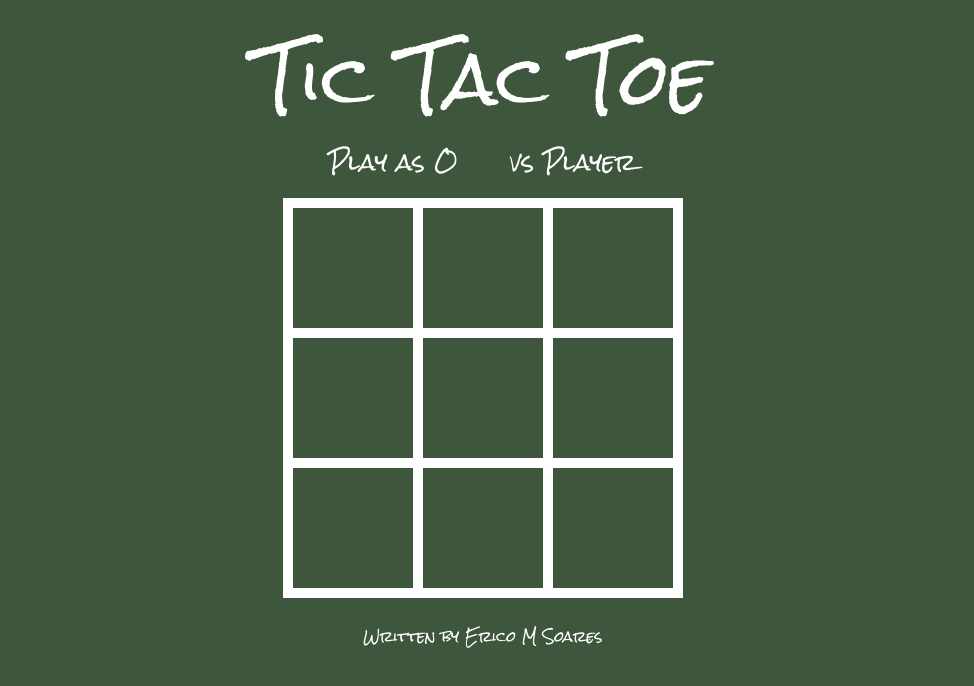
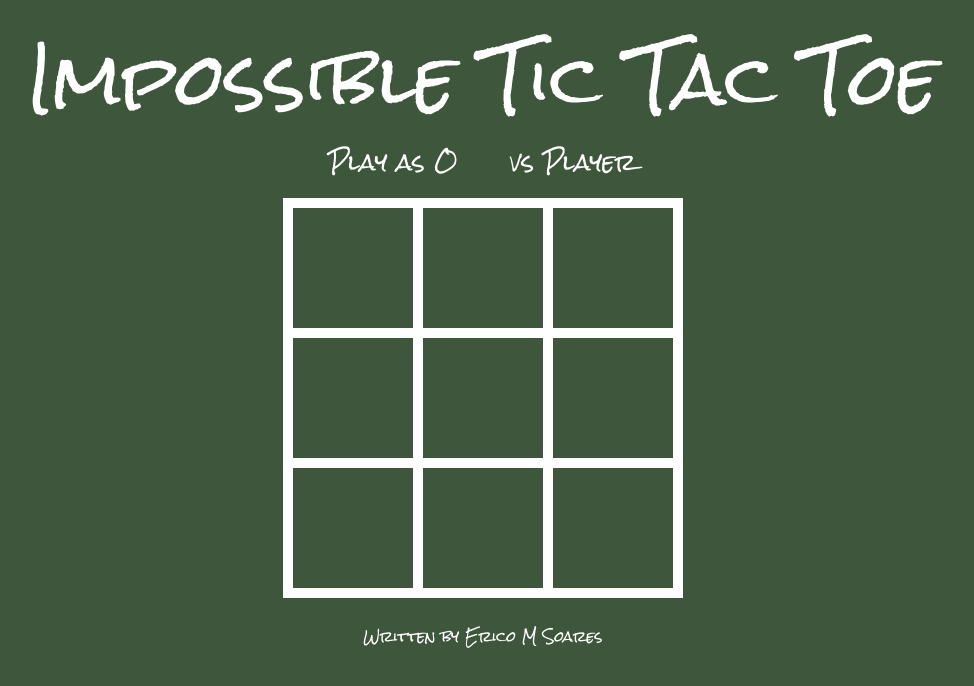
Before and after one commit to ericoSoares/minimax-tic-tac-toe, a plain HTML site: page index.html in a window 1280 px wide. Shown: the whole page, without its empty margins (157-1131 px from the left). Drawn offline with nearby package versions, Linux system fonts and the light colour scheme.

Commit message:
Update index.html

```diff
--- a/index.html
+++ b/index.html
@@ -3,7 +3,7 @@
 
 <head>
   <meta charset="UTF-8">
-  <title>Tic Tac Toe</title>
+  <title>Impossible Tic Tac Toe</title>
   <link rel="stylesheet" type="text/css" href="//fonts.googleapis.com/css?family=Rock+Salt" />
 <link rel="stylesheet" type="text/css" href="//fonts.googleapis.com/css?family=Permanent+Marker" />
 
@@ -17,7 +17,7 @@
 <body>
 
 
-<h1 class="text-center">Tic Tac Toe</h1>
+<h1 class="text-center">Impossible Tic Tac Toe</h1>
 
 <div class="container">
   <div id="buttonMenu" class="text-center">
```
